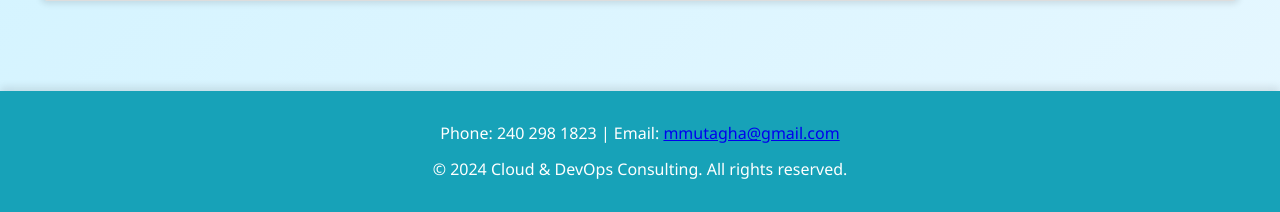
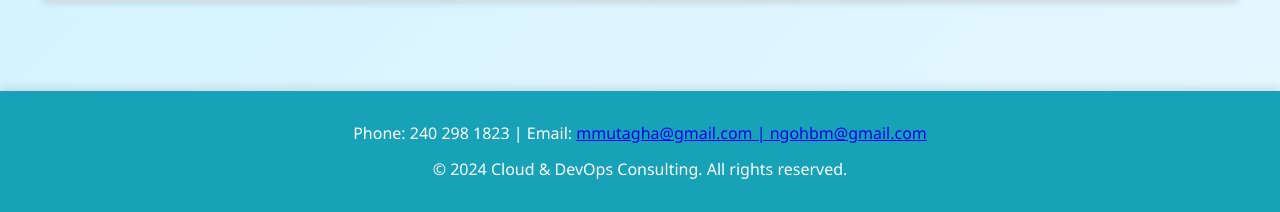
Before and after one commit to Betrand1999/project-root, a Flask app: page /services in a window 1280 px wide. Shown: the part 841-1053 px from the top of the page. Run offline with Flask 3, Linux system fonts and the light colour scheme.

Commit message:
add email

```diff
--- a/templates/services.html
+++ b/templates/services.html
@@ -66,7 +66,9 @@
       <div class="contact-info">
         <p>
           Phone: 240 298 1823 | Email:
-          <a href="mailto:mmutagha@gmail.com">mmutagha@gmail.com</a>
+          <a href="mailto:mmutagha@gmail.com"
+            >mmutagha@gmail.com | ngohbm@gmail.com</a
+          >
         </p>
       </div>
       <p>&copy; 2024 Cloud & DevOps Consulting. All rights reserved.</p>
```
